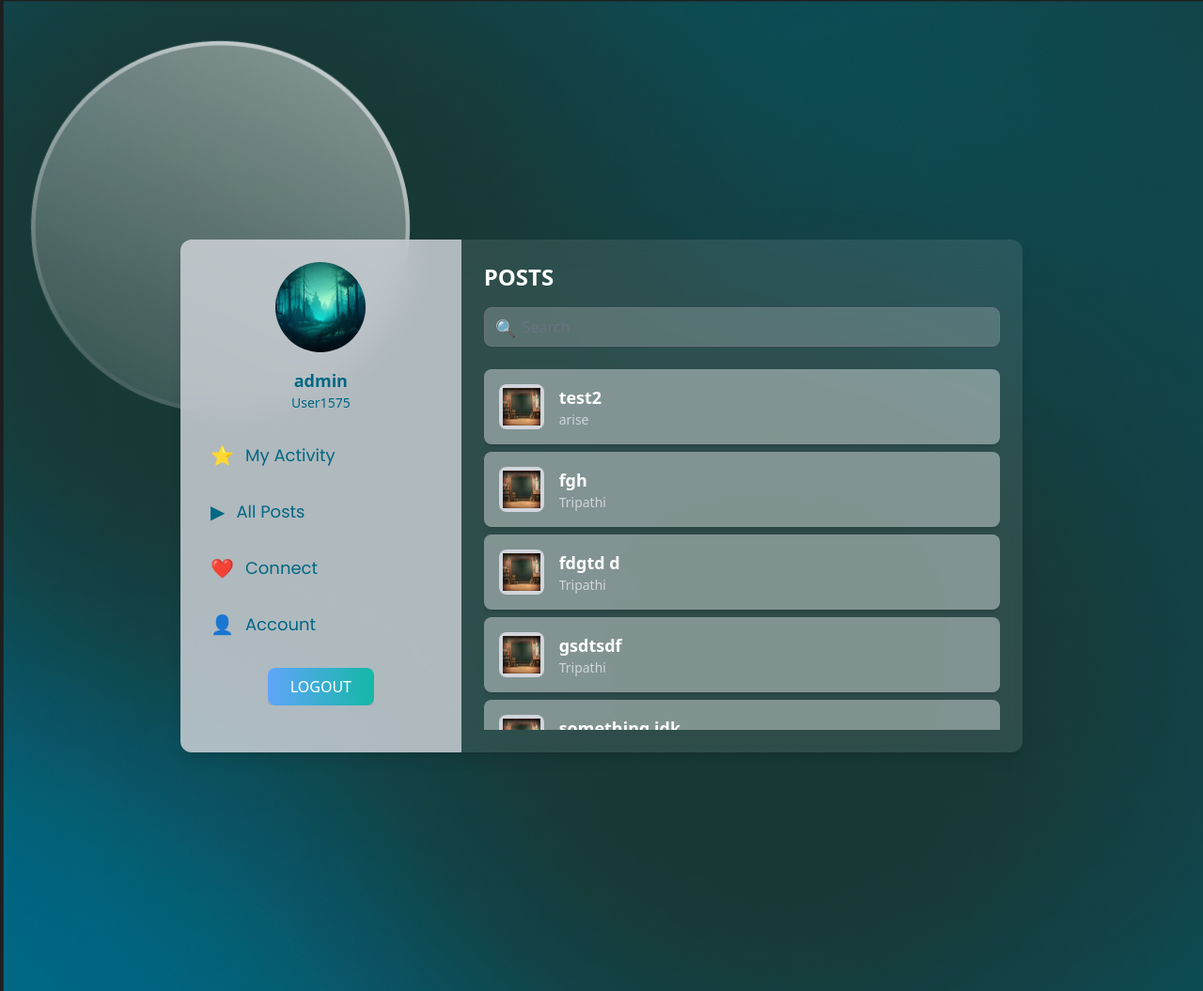
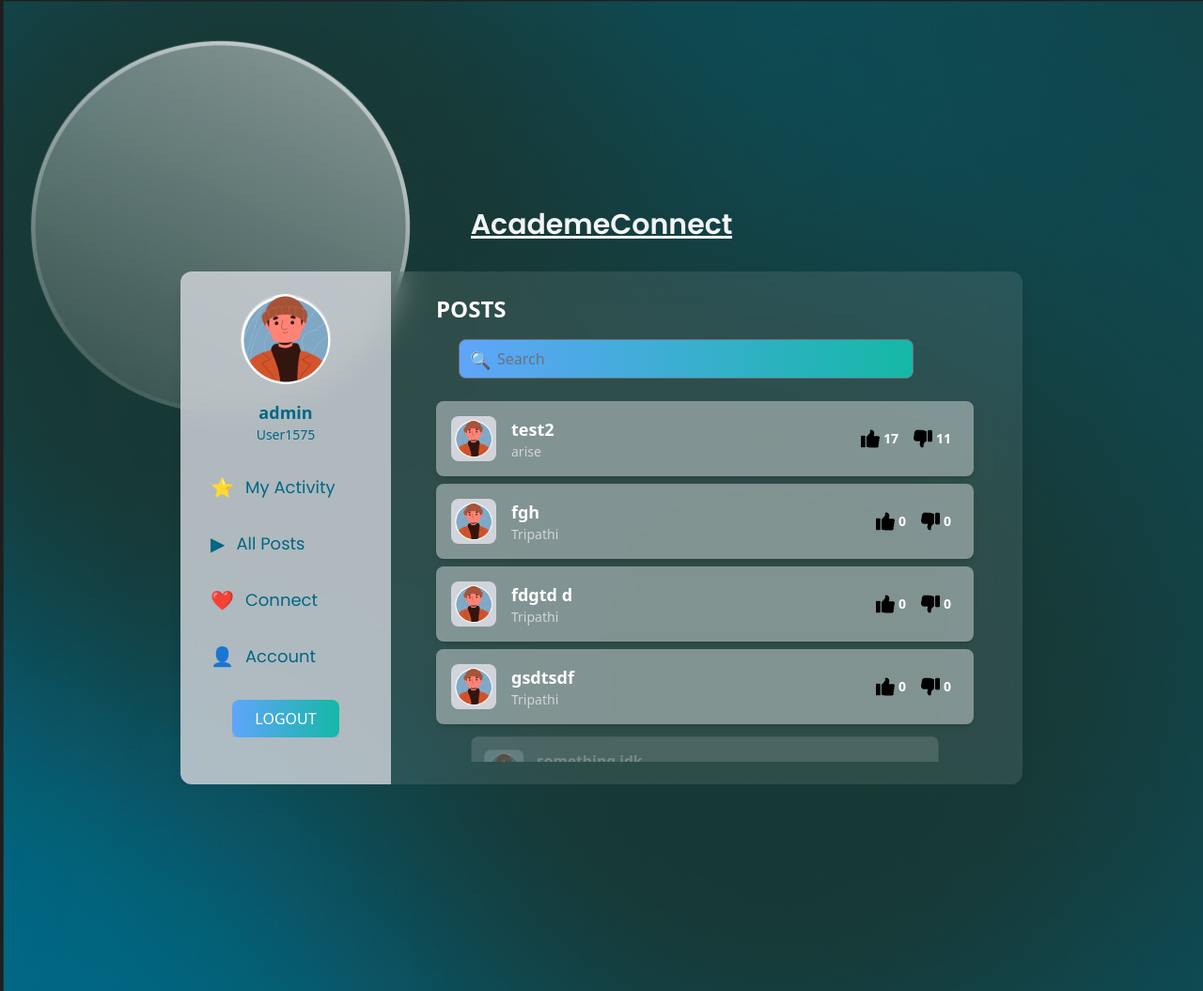
Before and after one commit to ARlSE01/academeconnect, a Django app: page /viewposts in a window 1280 px wide. Shown: the whole page at 94% size. Run offline with Django 5.2, Linux system fonts and the light colour scheme; a user stored in the database is signed in; data comes from the database, SQL or seed files in the repository; both versions use the stored data as it was after the commit; some libraries are stand-ins or nearby versions.

Commit message:
changes to viewposts and user table

```diff
--- a/academeconnect/settings.py
+++ b/academeconnect/settings.py
@@ -68,7 +68,7 @@
 ]
 
 ROOT_URLCONF = 'academeconnect.urls'
-LOGIN_REDIRECT_URL = '/'  # Redirect to homepage after login
+LOGIN_REDIRECT_URL = '/viewposts'  # Redirect to homepage after login
 LOGOUT_REDIRECT_URL = '/'  # Redirect to login after logout
 AUTH_USER_MODEL = 'connect.User'  # Replace 'your_app_name' with your actual app name
 
--- a/connect/models.py
+++ b/connect/models.py
@@ -9,6 +9,10 @@
 def generate_random_username():
     return "User" + ''.join(random.choices(string.digits, k=4))
 
+def user_profile_picture_path():
+    # Store profile pictures in 'profile_pics/user_<id>/<filename>'
+    var=random.randint(0,2)
+    return f'static/uploads/propic_{var}.jpg'
 
 class User(AbstractUser):
     username = models.CharField(max_length=150, unique=True, blank=False, null=False)  # Unique username
@@ -18,6 +22,9 @@
     dislikes = models.PositiveIntegerField(default=0)  # Positive number for dislikes
     blocked = models.ManyToManyField("self",symmetrical=False, blank=True, related_name="blocked_by")
     random_username = models.CharField(max_length=150, blank=False, null=False, default=generate_random_username)
+
+    profile_picture = models.ImageField(upload_to=user_profile_picture_path, blank=True, null=True,default=user_profile_picture_path)
+
 
     def update_likes_dislikes(self):
         """Update the user's total likes and dislikes based on their posts/comments."""
--- a/connect/templates/viewpost.html
+++ b/connect/templates/viewpost.html
@@ -25,18 +25,37 @@
     scrollbar-width: none; /* Firefox scrollbar hidden */
     overflow-x: hidden; /* No horizontal scrolling */
 }
+
+@keyframes appear {
+    from{
+    opacity: 0;
+    scale: 0.8;
+    }
+    to {
+        opacity: 1;
+        scale: 1;
+    }
+}
+
+.block {
+    animation: appear linear;
+    animation-timeline: view();
+    animation-range: entry 0% cover 20% ;
+}
 </style>
 </head>
 <body class="bg-[url('/static/uploads/everybg.png')] bg-cover min-h-screen flex justify-center items-center p-6">
+<div class="flex flex-col w-[90vw] items-center space-y-8">
+<h1 class="text-3xl font-poppins font-semibold text-gray-100 underline">AcademeConnect</h1>
     <div class="flex w-full max-w-[70vw] bg-white/10 backdrop-blur-lg rounded-xl shadow-lg overflow-hidden">
         <!-- Sidebar -->
-        <div class="w-1/3 bg-gray-300/80 p-6 flex flex-col items-center text-[#006784]">
+        <div class="w-1/4 bg-gray-300/80 p-6 flex flex-col items-center text-[#006784]">
             <div class="w-24 h-24 bg-gray-300 rounded-full overflow-hidden ">
-                <img src="/static/uploads/forestbg.jpg" alt="User" class="w-full h-full object-cover">
+                <img src="{{user.profile_picture}}" alt="User" class="w-full h-full object-cover">
             </div>
             <h2 class="mt-4  font-semibold text-lg">{{user.username}}</h2>
             <p class="text-sm">{{user.random_username}}</p>
-            <nav class="mt-6 space-y-4  w-full text-lg font-poppins">
+            <nav class="mt-6  space-y-4  w-full text-lg font-poppins">
                 <a href="../viewposts" class="flex items-center space-x-3 p-2 hover:bg-white/20 rounded-lg transition-all hover:scale-105 duration-300 ease-in-out">
                     <span class="text-xl">⭐</span>
                     <span>My Activity</span>
@@ -54,34 +73,35 @@
                     <span>Account</span>
                 </a>
             </nav>
-            <form action="../logout/" method="post">
+            <form action="../logout/" method="post" class="transition-all hover:scale-105 duration-300 ease-in-out">
                 {% csrf_token %}
-            <button class="mt-6 bg-gradient-to-r from-blue-400 to-teal-500 text-white px-6 py-2 rounded-lg w-full shadow-md hover:opacity-80">LOGOUT</button>
+            <button class="mt-6 bg-gradient-to-r from-blue-400 to-teal-500 text-white px-6 py-2 rounded-lg w-full shadow-md hover:opacity-80 ">LOGOUT</button>
             </form>
         </div>
 
 
         <!-- Main Content -->
-<div class="w-2/3 p-6 text-white">
-    <h1 class="text-2xl font-bold">POSTS</h1>
-    <div class="relative mt-4">
-        <input type="text" class="w-full p-2 pl-10 bg-white/20 text-white rounded-lg outline-none" placeholder="Search">
+<div class="w-3/4 p-6 text-white">
+    <h1 class="text-2xl font-bold ml-6">POSTS</h1>
+    <div class="relative mt-4 mx-12 ">
+        <input type="text" class="w-11/12 p-2 pl-10 bg-gradient-to-r from-blue-400 to-teal-500  text-white rounded-lg outline-none" placeholder="Search">
         <span class="absolute left-3 top-2 text-white text-lg">🔍</span>
     </div>
 
     <!-- Scrollable Parent Container -->
-    <div class="mt-6 h-96 overflow-y-auto space-y-2">
+    <div class="mt-6 h-96 overflow-y-auto space-y-2 ">
         {% for post in posts %}
         <a href="post/{{post.id}}">
-            <div class="flex items-center mb-2 bg-white/40 p-4 rounded-lg shadow-md w-full transition-all hover:scale-105 duration-300 ease-in-out">
+            <div class="flex items-center mb-2 bg-white/40 p-4 rounded-lg shadow-md mx-6 w-11/12 transition-all hover:scale-105 duration-300 ease-in-out hover:border-gray-700 block">
                 <div class="w-12 h-12 bg-gray-300 rounded-lg flex items-center justify-center ">
-                    <img src="/static/uploads/classroom.jpg" alt="" class="w-10 h-10">
+                    <img src="{{post.author.profile_picture}}" alt="" class="w-10 h-10">
                 </div>
                 <div class="ml-4 flex-1 w-full">
                     <h3 class="text-lg font-semibold break-words w-full">{{ post.title }}</h3>
                     <p class="text-sm text-gray-300">{{ post.author }}</p>
-                    <p class="text-xs text-blue-300 font-bold">{{ post.category }}</p>
                 </div>
+                    <p class="flex text-sm text-white font-bold p-1 mr-1"><img src="static/uploads/like.png" class="h-5 w-5 round-full mx-1">{{ post.likes }}</p>
+                    <p class="flex text-sm text-white font-bold p-1 mr-1"><img src="static/uploads/dislike.png" class="h-5 w-5 round-full mx-1">{{ post.dislikes }}</p>
                 <span class="text-xl font-bold text-white">{{ post.score }}</span>
             </div>
         </a>
@@ -91,6 +111,6 @@
     </div>
 </div>
 
-    </div>
+    </div></div>
 </body>
 </html>
--- a/connect/views.py
+++ b/connect/views.py
@@ -55,6 +55,7 @@
                 form = PostForm()
                 return render(request, 'createpost.html', {'form': form})
 
+@login_required
 def viewposts(request):
     posts= Post.objects.all()
     return render(request, 'viewpost.html', {'posts': posts})
--- a/theme/static/css/dist/styles.css
+++ b/theme/static/css/dist/styles.css
@@ -822,6 +822,36 @@
   margin-bottom: 1rem;
 }
 
+.mx-6 {
+  margin-left: 1.5rem;
+  margin-right: 1.5rem;
+}
+
+.mx-8 {
+  margin-left: 2rem;
+  margin-right: 2rem;
+}
+
+.mx-4 {
+  margin-left: 1rem;
+  margin-right: 1rem;
+}
+
+.mx-1 {
+  margin-left: 0.25rem;
+  margin-right: 0.25rem;
+}
+
+.mx-24 {
+  margin-left: 6rem;
+  margin-right: 6rem;
+}
+
+.mx-16 {
+  margin-left: 4rem;
+  margin-right: 4rem;
+}
+
 .mb-3 {
   margin-bottom: 0.75rem;
 }
@@ -868,6 +898,34 @@
 
 .mb-2 {
   margin-bottom: 0.5rem;
+}
+
+.ml-2 {
+  margin-left: 0.5rem;
+}
+
+.ml-1 {
+  margin-left: 0.25rem;
+}
+
+.mr-1 {
+  margin-right: 0.25rem;
+}
+
+.ml-24 {
+  margin-left: 6rem;
+}
+
+.ml-48 {
+  margin-left: 12rem;
+}
+
+.ml-44 {
+  margin-left: 11rem;
+}
+
+.ml-10 {
+  margin-left: 2.5rem;
 }
 
 .block {
@@ -923,6 +981,10 @@
   height: 100vh;
 }
 
+.h-5 {
+  height: 1.25rem;
+}
+
 .min-h-screen {
   min-height: 100vh;
 }
@@ -972,6 +1034,46 @@
   width: 90vw;
 }
 
+.w-3\/4 {
+  width: 75%;
+}
+
+.w-4\/5 {
+  width: 80%;
+}
+
+.w-5\/6 {
+  width: 83.333333%;
+}
+
+.w-11\/12 {
+  width: 91.666667%;
+}
+
+.w-5 {
+  width: 1.25rem;
+}
+
+.w-2\/5 {
+  width: 40%;
+}
+
+.w-1\/5 {
+  width: 20%;
+}
+
+.w-1\/4 {
+  width: 25%;
+}
+
+.w-screen {
+  width: 100vw;
+}
+
+.w-auto {
+  width: auto;
+}
+
 .max-w-2xl {
   max-width: 42rem;
 }
@@ -1006,6 +1108,10 @@
 
 .max-w-12 {
   max-width: 3rem;
+}
+
+.max-w-\[80vw\] {
+  max-width: 80vw;
 }
 
 .flex-1 {
@@ -1145,6 +1251,12 @@
   margin-bottom: calc(0.5rem * var(--tw-space-y-reverse));
 }
 
+.space-y-8 > :not([hidden]) ~ :not([hidden]) {
+  --tw-space-y-reverse: 0;
+  margin-top: calc(2rem * calc(1 - var(--tw-space-y-reverse)));
+  margin-bottom: calc(2rem * var(--tw-space-y-reverse));
+}
+
 .overflow-hidden {
   overflow: hidden;
 }
@@ -1342,6 +1454,10 @@
   padding: 1.5rem;
 }
 
+.p-1 {
+  padding: 0.25rem;
+}
+
 .px-10 {
   padding-left: 2.5rem;
   padding-right: 2.5rem;
@@ -1409,6 +1525,14 @@
   text-align: center;
 }
 
+.text-right {
+  text-align: right;
+}
+
+.align-middle {
+  vertical-align: middle;
+}
+
 .font-poppins {
   font-family: Poppins, sans-serif;
 }
@@ -1455,6 +1579,11 @@
 .text-2xl {
   font-size: 1.5rem;
   line-height: 2rem;
+}
+
+.text-7xl {
+  font-size: 4.5rem;
+  line-height: 1;
 }
 
 .font-bold {
@@ -1617,6 +1746,12 @@
   transform: translate(var(--tw-translate-x), var(--tw-translate-y)) rotate(var(--tw-rotate)) skewX(var(--tw-skew-x)) skewY(var(--tw-skew-y)) scaleX(var(--tw-scale-x)) scaleY(var(--tw-scale-y));
 }
 
+.hover\:scale-100:hover {
+  --tw-scale-x: 1;
+  --tw-scale-y: 1;
+  transform: translate(var(--tw-translate-x), var(--tw-translate-y)) rotate(var(--tw-rotate)) skewX(var(--tw-skew-x)) skewY(var(--tw-skew-y)) scaleX(var(--tw-scale-x)) scaleY(var(--tw-scale-y));
+}
+
 .hover\:border-gray-500:hover {
   --tw-border-opacity: 1;
   border-color: rgb(107 114 128 / var(--tw-border-opacity, 1));
@@ -1625,6 +1760,11 @@
 .hover\:border-teal-300:hover {
   --tw-border-opacity: 1;
   border-color: rgb(94 234 212 / var(--tw-border-opacity, 1));
+}
+
+.hover\:border-gray-700:hover {
+  --tw-border-opacity: 1;
+  border-color: rgb(55 65 81 / var(--tw-border-opacity, 1));
 }
 
 .hover\:bg-teal-600:hover {
```
Also changed, not shown: connect/migrations/0020_user_profile_picture.py (added), connect/static/uploads/dislike.png (added), connect/static/uploads/like.png (added), connect/static/uploads/propic_0.jpg (added), connect/static/uploads/propic_1.jpg (added), connect/static/uploads/propic_2.jpg (added), db.sqlite3.
